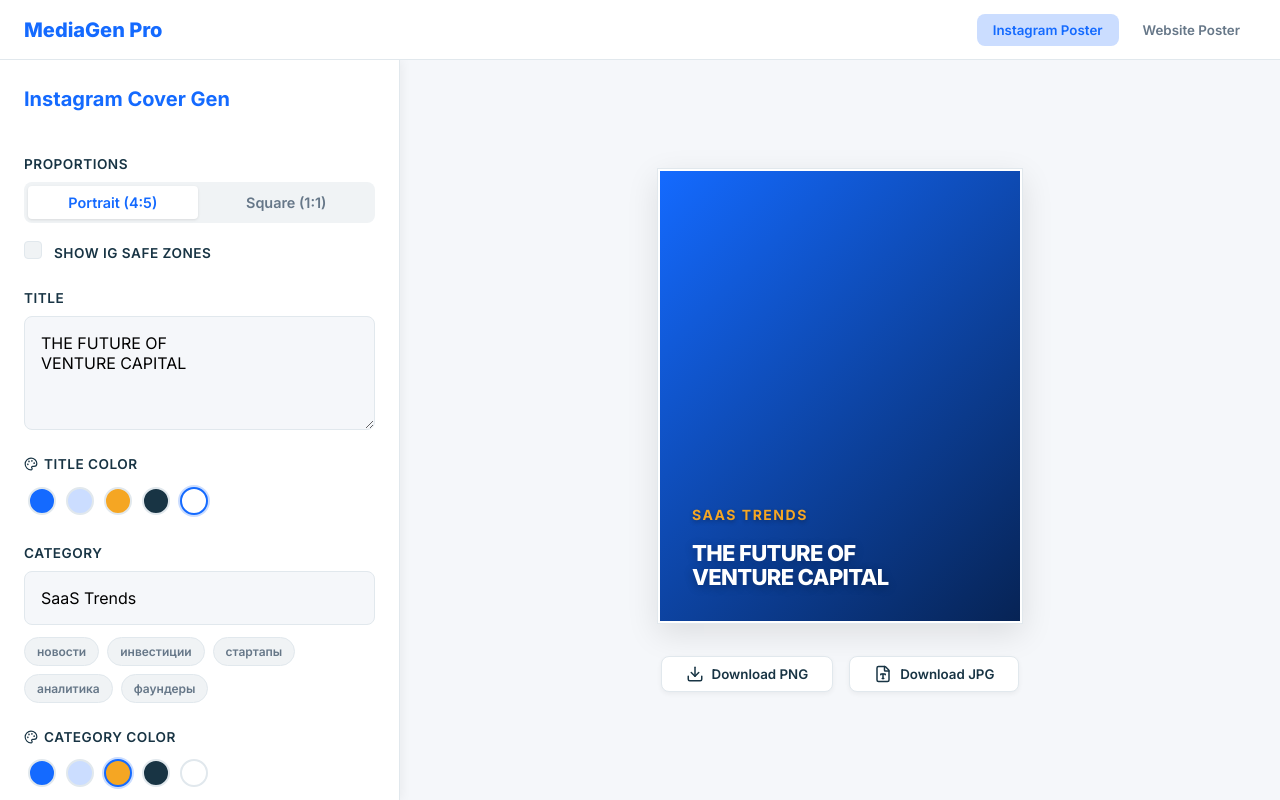
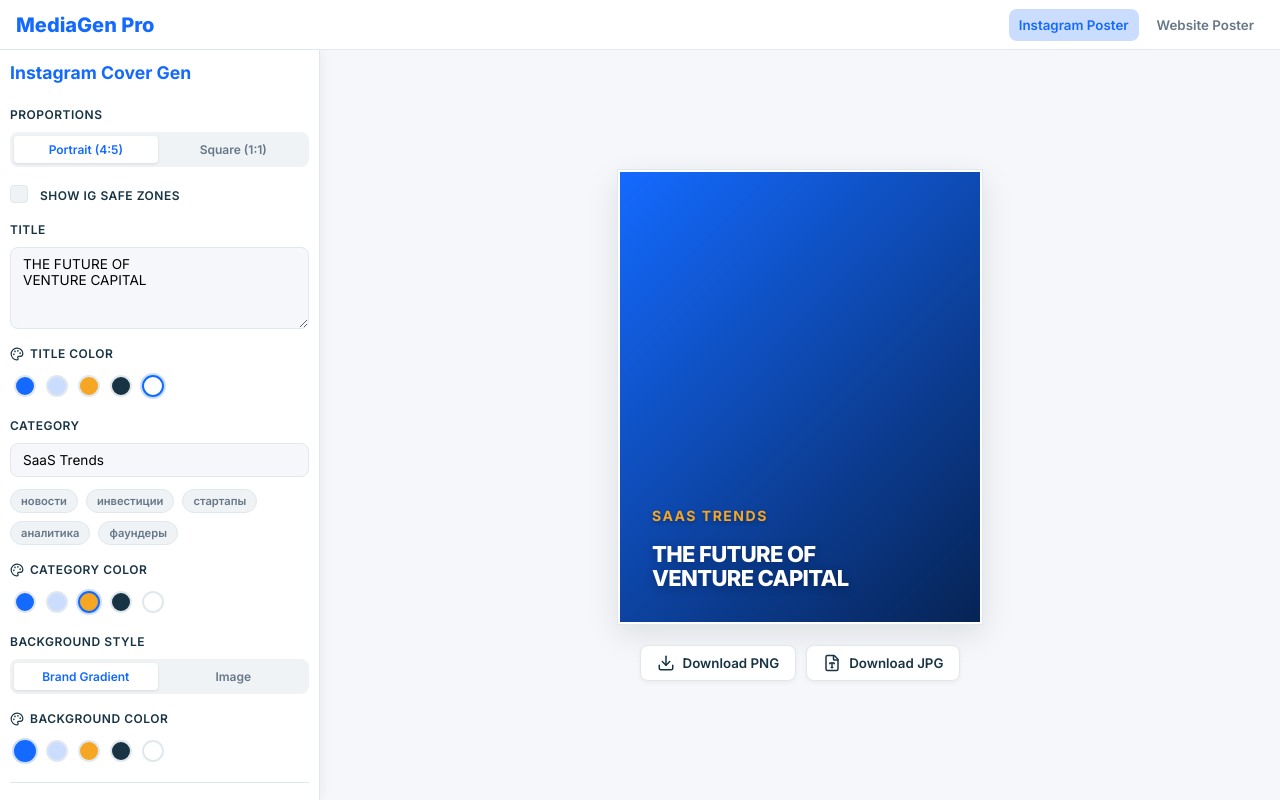
Before and after one commit to umedrahimoff/mediagenpro, a React (Vite) app: page / in a window 1280 px wide. Built offline with nearby package versions, Linux system fonts and the light colour scheme.

Commit message:
Make interface more compact: reduced sidebar width, padding, and font sizes

```diff
--- a/src/App.css
+++ b/src/App.css
@@ -7,7 +7,7 @@
 }
 
 .app-nav {
-  height: 60px;
+  height: 50px;
   background-color: var(--color-white);
   border-bottom: 1px solid #E1E8ED;
   display: flex;
@@ -49,11 +49,11 @@
 }
 
 .sidebar {
-  width: 400px;
+  width: 320px;
   flex-shrink: 0;
   background-color: var(--color-white);
   border-right: 1px solid #E1E8ED;
-  padding: var(--spacing-lg);
+  padding: var(--spacing-md);
   display: flex;
   flex-direction: column;
   height: 100%;
--- a/src/components/Editor/Editor.css
+++ b/src/components/Editor/Editor.css
@@ -5,10 +5,10 @@
 }
 
 .logo h2 {
-    font-size: 1.25rem;
+    font-size: 1.1rem;
     font-weight: 700;
     color: var(--color-primary-blue);
-    margin-bottom: var(--spacing-md);
+    margin-bottom: 4px;
 }
 
 .control-group {
@@ -19,7 +19,7 @@
 
 .control-group label {
     font-weight: 600;
-    font-size: 0.85rem;
+    font-size: 0.75rem;
     text-transform: uppercase;
     color: var(--color-text-dark);
     letter-spacing: 0.5px;
@@ -27,10 +27,10 @@
 
 textarea,
 input {
-    padding: var(--spacing-md);
+    padding: 8px 12px;
     border: 1px solid #E1E8ED;
     border-radius: var(--border-radius-md);
-    font-size: 1rem;
+    font-size: 0.85rem;
     resize: vertical;
     background: #F5F7FA;
     transition: all 0.2s;
@@ -59,12 +59,12 @@ input:focus {
 
 .toggle-group button {
     flex: 1;
-    padding: var(--spacing-sm);
+    padding: 6px 4px;
     border-radius: var(--border-radius-sm);
     background: transparent;
     color: #667788;
     font-weight: 600;
-    font-size: 0.9rem;
+    font-size: 0.75rem;
     transition: all 0.2s;
 }
 
@@ -111,8 +111,8 @@ input:focus {
 }
 
 .swatch {
-    width: 28px;
-    height: 28px;
+    width: 22px;
+    height: 22px;
     border-radius: 50%;
     border: 2px solid #E1E8ED;
     cursor: pointer;
@@ -164,11 +164,11 @@ input:focus {
 }
 
 .preset-chip {
-    padding: 6px 12px;
+    padding: 4px 10px;
     background: #F0F3F5;
     border: 1px solid #E1E8ED;
     border-radius: 20px;
-    font-size: 0.75rem;
+    font-size: 0.7rem;
     font-weight: 600;
     color: #667788;
     cursor: pointer;
--- a/src/styles/variables.css
+++ b/src/styles/variables.css
@@ -10,9 +10,9 @@
 
   --spacing-xs: 4px;
   --spacing-sm: 8px;
-  --spacing-md: 16px;
-  --spacing-lg: 24px;
-  --spacing-xl: 32px;
+  --spacing-md: 10px;
+  --spacing-lg: 16px;
+  --spacing-xl: 20px;
 
   --border-radius-sm: 4px;
   --border-radius-md: 8px;
```
